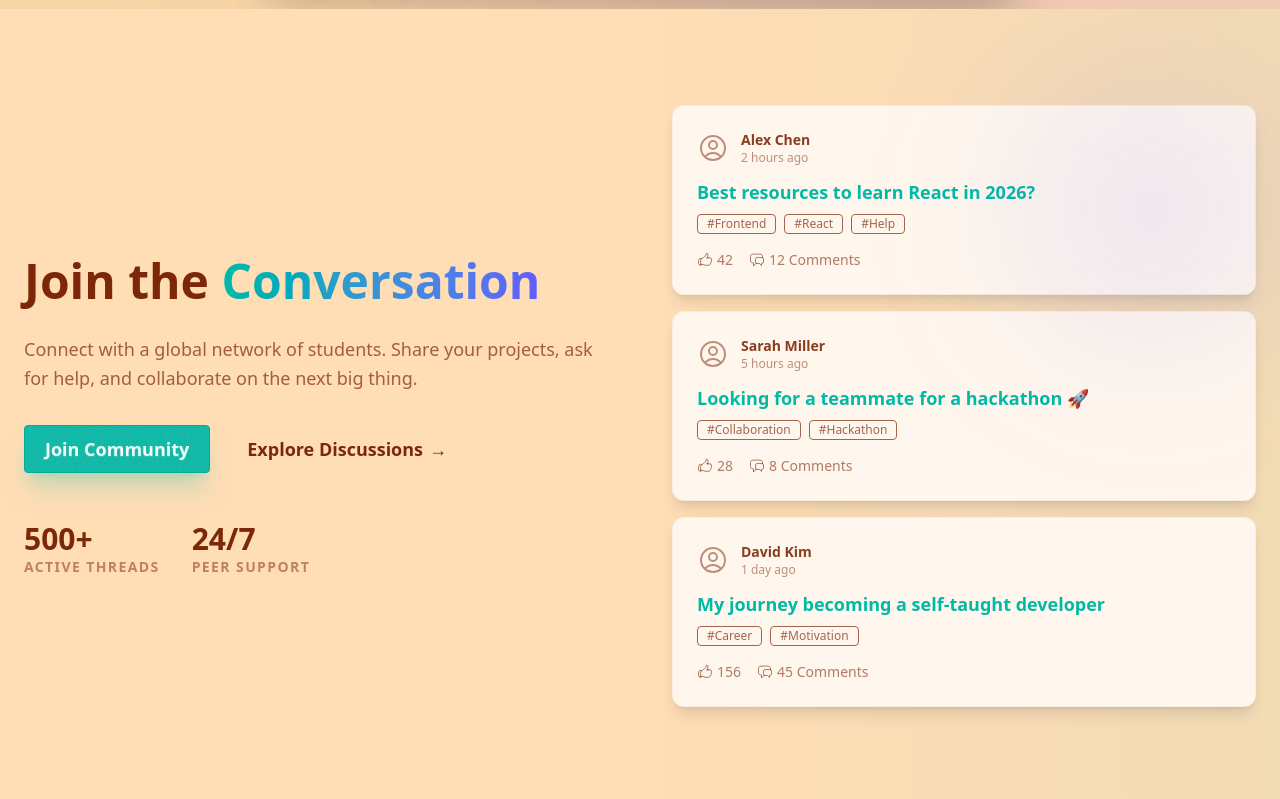
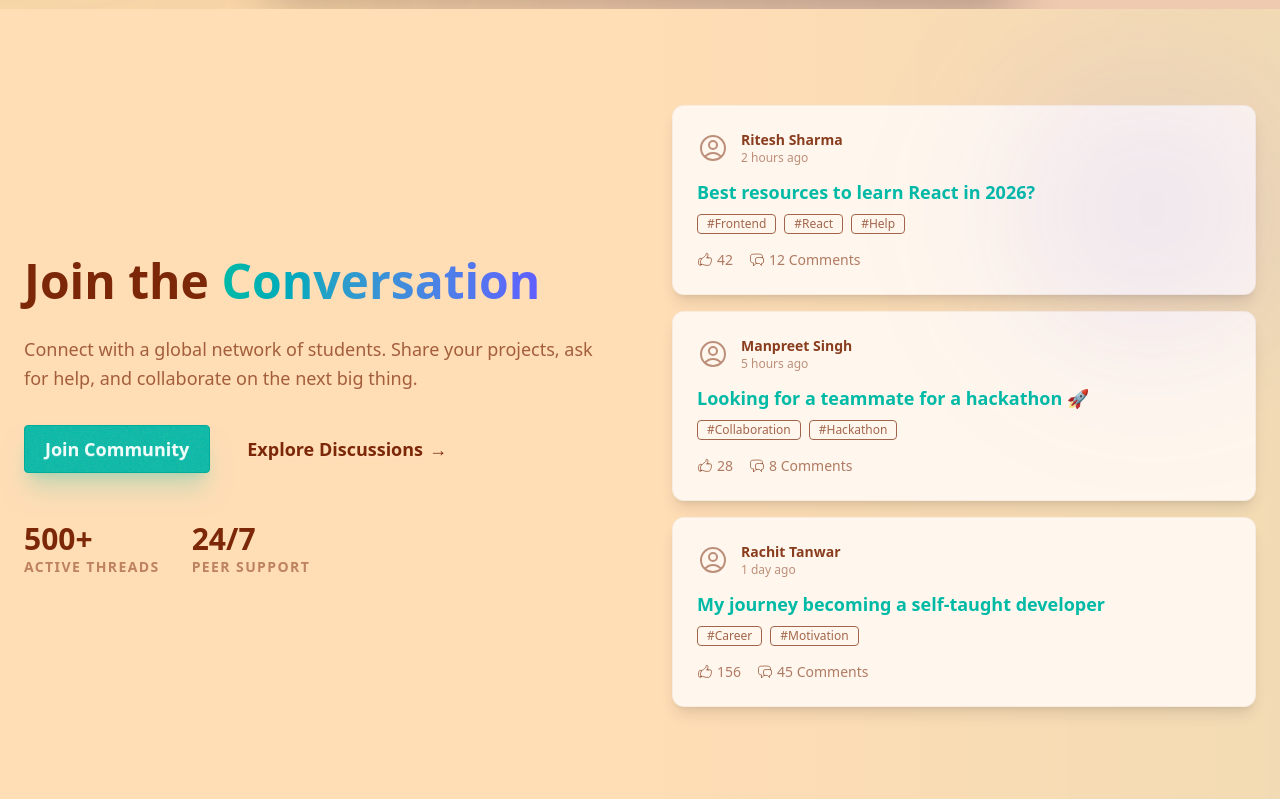
Before and after one commit to NOTSUMIT0/STC, a React (Vite) app in the folder client/: page / in a window 1280 px wide. Shown: the part 921-1720 px from the top of the page. Built offline with nearby package versions, Linux system fonts and the light colour scheme; no server answers.

Commit message:
feat: add new landing page components for community highlight, footer, and testimonials.

```diff
--- a/client/src/components/landing/CommunityHighlight.tsx
+++ b/client/src/components/landing/CommunityHighlight.tsx
@@ -89,7 +89,7 @@ const CommunityHighlight = () => {
 
           <MockPost
             title="Best resources to learn React in 2026?"
-            author="Alex Chen"
+            author="Ritesh Sharma"
             time="2 hours ago"
             tags={['Frontend', 'React', 'Help']}
             upvotes={42}
@@ -98,7 +98,7 @@ const CommunityHighlight = () => {
           />
           <MockPost
             title="Looking for a teammate for a hackathon 🚀"
-            author="Sarah Miller"
+            author="Manpreet Singh"
             time="5 hours ago"
             tags={['Collaboration', 'Hackathon']}
             upvotes={28}
@@ -107,7 +107,7 @@ const CommunityHighlight = () => {
           />
           <MockPost
             title="My journey becoming a self-taught developer"
-            author="David Kim"
+            author="Rachit Tanwar"
             time="1 day ago"
             tags={['Career', 'Motivation']}
             upvotes={156}
--- a/client/src/components/landing/Footer.tsx
+++ b/client/src/components/landing/Footer.tsx
@@ -89,7 +89,7 @@ const Footer = ({ user }: { user: any }) => {
         <div>
           <h4 className="font-bold text-lg mb-6 text-primary">Company</h4>
           <ul className="space-y-3 text-base-content/70">
-            <li><Link to="/about" className="hover:text-primary transition-colors">About Us</Link></li>
+            <li><Link to="/about" className="hover:text-primary transition-colors">About Me</Link></li>
             <li><Link to="/contact" className="hover:text-primary transition-colors">Contact</Link></li>
           </ul>
         </div>
--- a/client/src/components/landing/Testimonials.tsx
+++ b/client/src/components/landing/Testimonials.tsx
@@ -3,7 +3,7 @@ import { StarIcon } from '@heroicons/react/24/solid';
 
 const testimonials = [
   {
-    name: "Alex Johnson",
+    name: "Ritesh Sharma",
     role: "Frontend Developer",
     content: "The interactive roadmaps changed the way I learn. seemingly complex topics like React and Redux became so easy to understand.",
     rating: 5,
@@ -11,7 +11,7 @@ const testimonials = [
     color: "bg-primary"
   },
   {
-    name: "Sarah Lee",
+    name: "Manpreet Singh",
     role: "Data Science Student",
     content: "I was struggling to find good resources for Python and AI. This platform curated everything I needed in one place.",
     rating: 5,
@@ -19,7 +19,7 @@ const testimonials = [
     color: "bg-secondary"
   },
   {
-    name: "Michael Chen",
+    name: "Rachit Tanwar",
     role: "Full Stack Engineer",
     content: "The community here is amazing. Getting feedback on my projects from real people helped me land my first job.",
     rating: 5,
```
